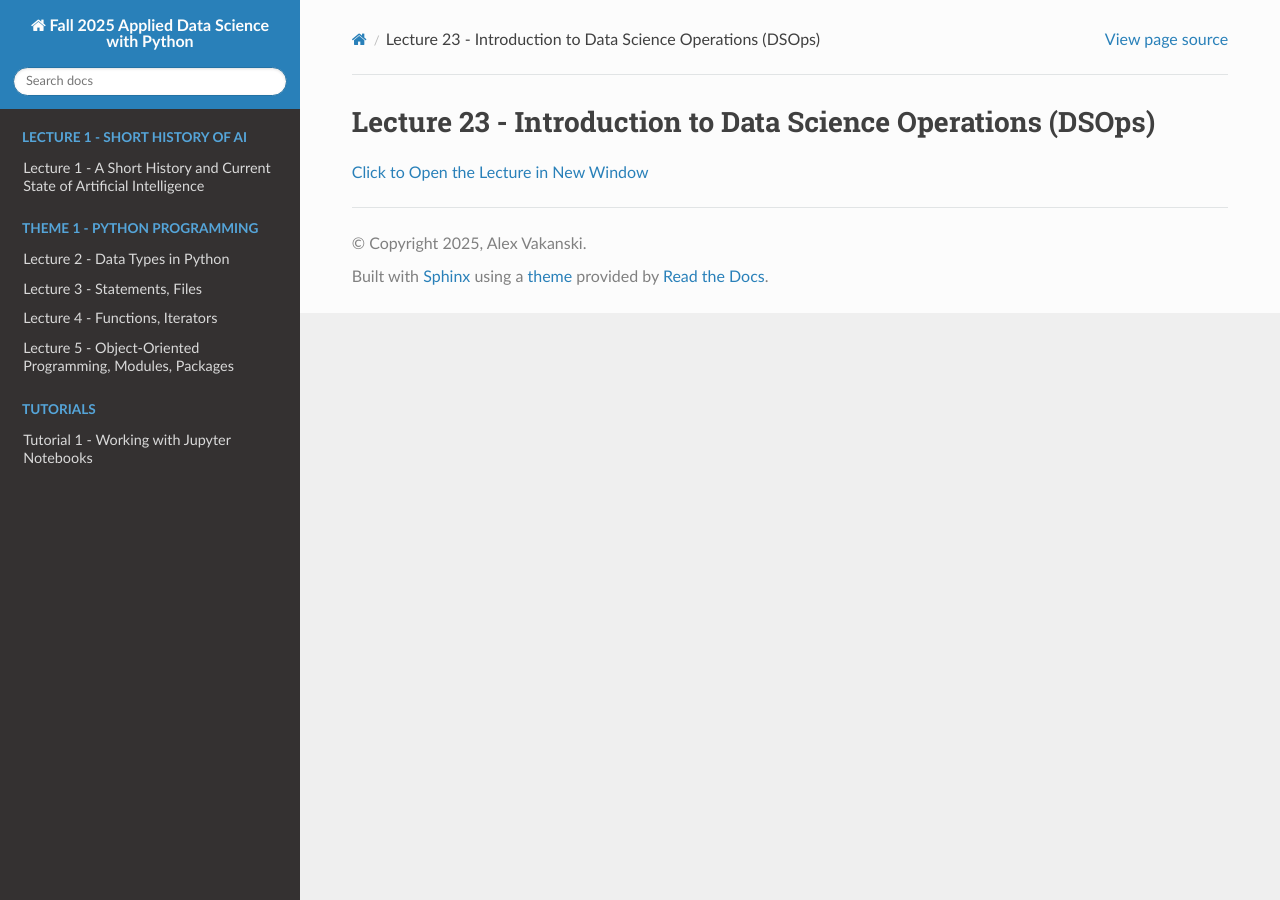
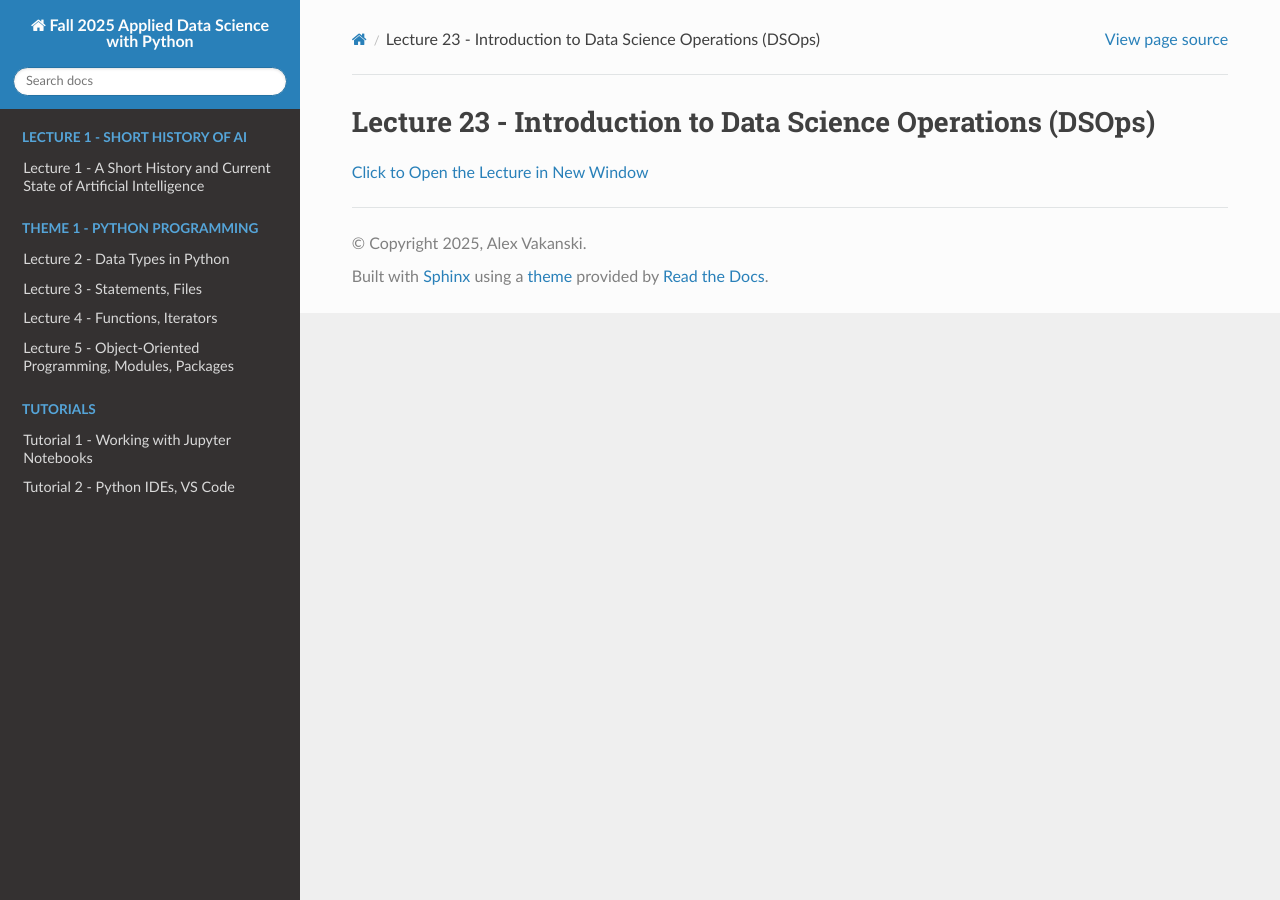
Before and after one commit to avakanski/Fall-2025-Applied-Data-Science-with-Python, a Sphinx documentation site: the page built from docs/pdf_link_lecture23.rst, in a window 1280 px wide. Built offline with Sphinx 7.4.7 and the Read the Docs theme 3.1.0, drawn with Linux system fonts in a browser that asks for light colours; pages that are not in the unit, such as notebooks, are missing from menus.

Commit message:
Update index.rst

```diff
--- a/docs/index.rst
+++ b/docs/index.rst
@@ -65,6 +65,6 @@ Lectures
    :maxdepth: 2
 
    Lectures/Tutorials/Tutorial_1-Jupyter_Notebooks/Tutorial_1-Jupyter_Notebooks.ipynb
-   Lectures/Tutorials/Tutorial_3-VS_Code/Tutorial_3-VS_Code.ipynb
+   Lectures/Tutorials/Tutorial_2-VS_Code/Tutorial_2-VS_Code.ipynb
 
 The lectures will be added after covered in the course.
```
